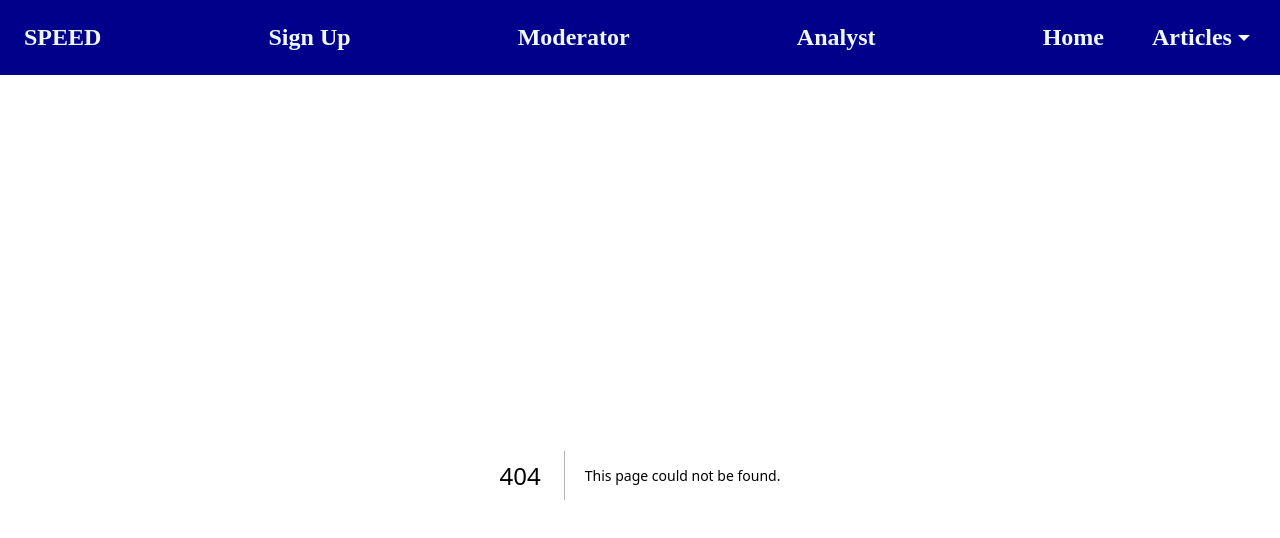
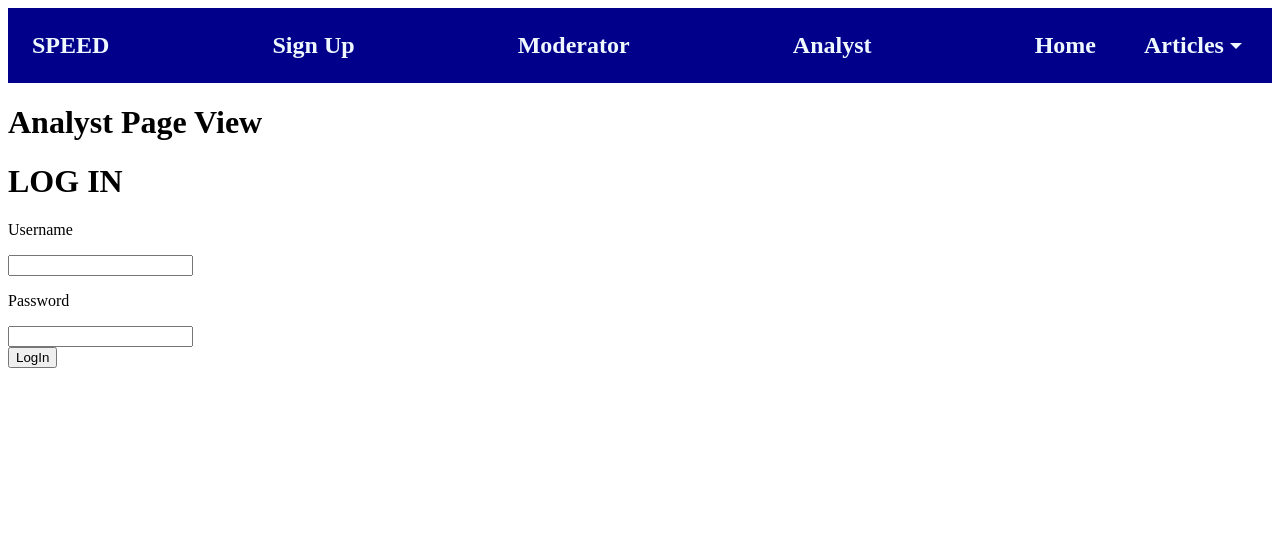
Before and after one commit to HazeemHussain/Assignment-1B, a Next.js app in the folder frontend/: page /analyst in a window 1280 px wide. Before the commit this address had no page. Shown: the top 538 px of the page. Built offline with nearby package versions, Linux system fonts and the light colour scheme.

Commit message:
Login Page

```diff
--- a/frontend/src/components/PopulatedNavBar.tsx
+++ b/frontend/src/components/PopulatedNavBar.tsx
@@ -12,10 +12,10 @@ const PopulatedNavBar = () => {
      <NavItem route="/login/sign_up" end>
         Sign Up
       </NavItem>
-      <NavItem route="/" end>
+      <NavItem route="/moderator" end>
         Moderator
       </NavItem>
-      <NavItem route="/" end>
+      <NavItem route="/analyst" end>
         Analyst
       </NavItem>
       <NavItem route="/" end>
--- a/frontend/src/components/userLogin/LoginForm.tsx
+++ b/frontend/src/components/userLogin/LoginForm.tsx
@@ -1,10 +1,60 @@
+import axios from 'axios';
+import { useEffect } from "react";
+import { FormEvent, useState } from "react";
+import React, { ChangeEvent } from 'react';
+
+
+
 export default function LoginForm() {
 
 
+    const [formData, setFormData] = useState({
+        username: '',
+        password: '',
+      });
+
+      const handleInputChange = (e: ChangeEvent<HTMLInputElement>) => {
+        const { name, value } = e.target;
+        setFormData({ ...formData, [name]: value });
+      };
+
+      const handleSubmit = (e: FormEvent<HTMLFormElement>) => {
+        e.preventDefault();
+        // Handle form submission, e.g., send data to the server
+      };
+
+
     return (
-    <div>
+        <div className="Container">
+        <h1>LOG IN </h1>
+        <form onSubmit={handleSubmit}>
+          <div>
+            <p>Username</p>
+            <input
+              type="text"
+              name="username"
+              value={formData.username}
+              onChange={handleInputChange}
+            />
+          </div>
 
-        login From
-    </div>
+          <div>
+            <p>Password</p>
+            <input
+              type="password"
+              name="password"
+              value={formData.password}
+              onChange={handleInputChange}
+            />
+          </div>
+
+
+          <button type="submit">LogIn</button>
+
+        </form>
+
+        {/* Include the LoginForm component here */}
+        {/* <LoginForm /> */}
+      </div>
     );
 }
--- /dev/null
+++ b/frontend/src/pages/analyst.tsx
@@ -0,0 +1,9 @@
+import LoginForm from "@/components/userLogin/LoginForm";
+export default function AnalystPage() {
+    return (
+      <div className="container">
+        <h1>Analyst Page View </h1>
+        <LoginForm></LoginForm>
+      </div>
+    );
+  }
```
Also changed, not shown: frontend/src/pages/moderator.tsx (added, +9 -0 lines).
